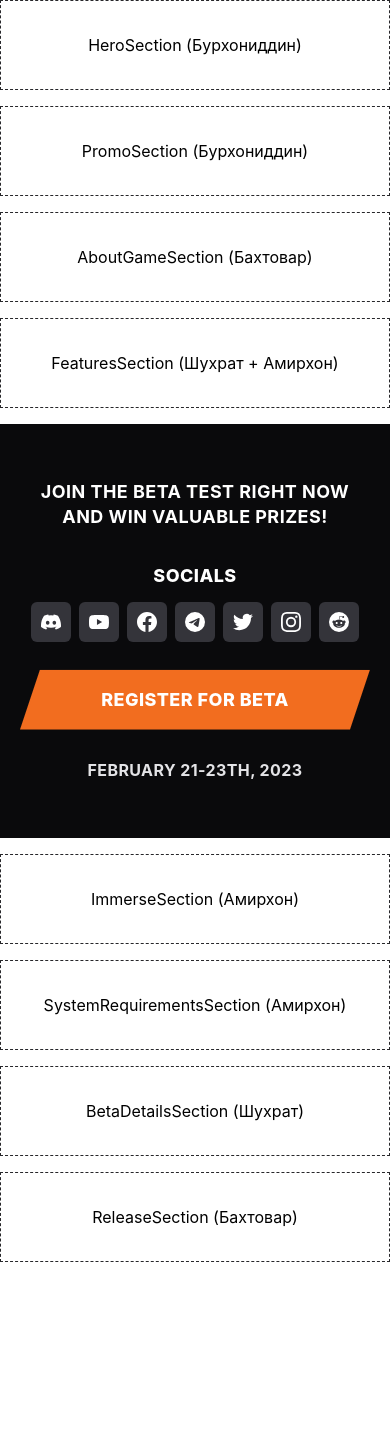
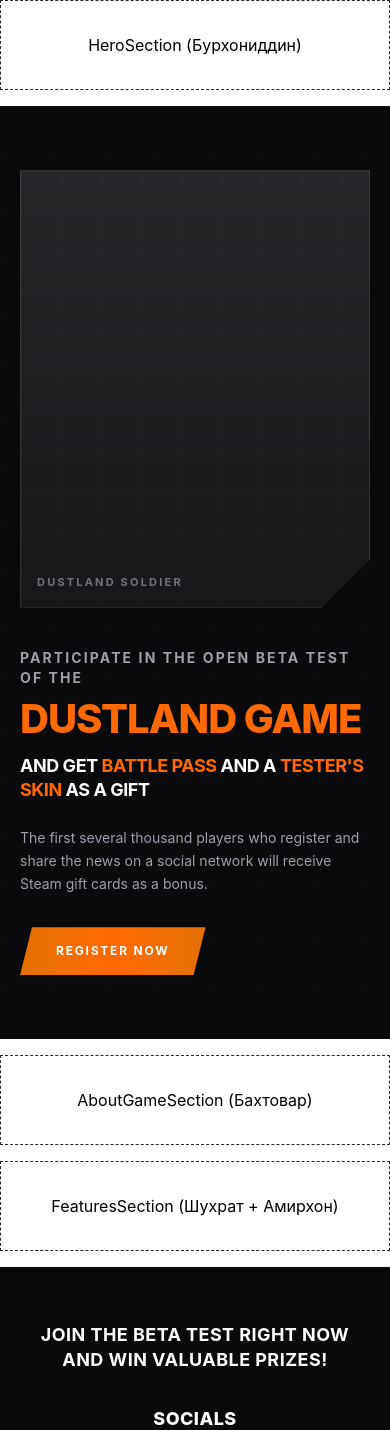
Before and after one commit to cozy-bit/dust-land, a React (Vite) app: page / in a window 390 px wide. Shown: the top 1430 px of the page. Before the commit the page ends 1262 px from the top, so only its background shows below. Built offline with nearby package versions, Linux system fonts and the light colour scheme.

Commit message:
feat(promo): DUSTLAND GAME participate block — poster heading w/ accents, promo text, register CTA, image slot; +promo i18n (en/ru); responsive

```diff
--- a/src/components/sections/PromoSection.jsx
+++ b/src/components/sections/PromoSection.jsx
@@ -1 +1,62 @@
-export const PromoSection = () => <section className="p-8 border border-dashed border-zinc-800 text-center">PromoSection (Бурхониддин)</section>;
+import { useTranslation } from 'react-i18next';
+import { Button } from '../ui/Button';
+
+const withAccents = (text) =>
+  text.split('*').map((part, i) =>
+    i % 2 === 1 ? (
+      <span key={i} className="text-orange-500">
+        {part}
+      </span>
+    ) : (
+      part
+    )
+  );
+
+export const PromoSection = () => {
+  const { t } = useTranslation();
+
+  return (
+    <section className="relative w-full overflow-hidden bg-[#0a0a0c] py-16 lg:py-24">
+      <div
+        aria-hidden="true"
+        className="pointer-events-none absolute inset-0 opacity-30 [background-image:linear-gradient(rgba(255,255,255,0.035)_1px,transparent_1px),linear-gradient(90deg,rgba(255,255,255,0.035)_1px,transparent_1px)] [background-size:52px_52px]"
+      />
+
+      <div className="relative mx-auto grid max-w-[1360px] items-center gap-10 px-5 md:px-10 lg:grid-cols-[1.05fr_0.95fr] lg:gap-16">
+        <div className="order-2 lg:order-1">
+          <p className="text-sm font-bold uppercase tracking-[0.15em] text-zinc-400 sm:text-base">
+            {t('promo.lead')}
+          </p>
+
+          <h2 className="mt-3 text-[clamp(2.5rem,6vw,4.25rem)] font-extrabold uppercase leading-[0.95] tracking-tight text-orange-500">
+            {t('promo.title')}
+          </h2>
+
+          <p className="mt-4 max-w-xl text-[clamp(1.125rem,2.2vw,1.6rem)] font-bold uppercase leading-snug tracking-tight text-white">
+            {withAccents(t('promo.tail'))}
+          </p>
+
+          <p className="mt-6 max-w-lg text-sm leading-relaxed text-zinc-400 sm:text-base">
+            {t('promo.text')}
+          </p>
+
+          <Button className="mt-8 px-9 py-4 text-xs tracking-[0.15em] sm:text-sm">
+            {t('promo.register')}
+          </Button>
+        </div>
+
+        <div className="order-1 lg:order-2">
+          <div className="relative aspect-[4/5] w-full overflow-hidden border border-white/10 bg-gradient-to-b from-zinc-800 to-zinc-900 [clip-path:polygon(0_0,100%_0,100%_calc(100%-48px),calc(100%-48px)_100%,0_100%)]">
+            <div
+              aria-hidden="true"
+              className="absolute inset-0 opacity-50 [background-image:linear-gradient(rgba(255,255,255,0.06)_1px,transparent_1px),linear-gradient(90deg,rgba(255,255,255,0.06)_1px,transparent_1px)] [background-size:40px_40px]"
+            />
+            <span className="absolute bottom-4 left-4 text-[11px] font-bold uppercase tracking-[0.2em] text-zinc-500">
+              {t('promo.imageAlt')}
+            </span>
+          </div>
+        </div>
+      </div>
+    </section>
+  );
+};
--- a/src/locales/en/translation.json
+++ b/src/locales/en/translation.json
@@ -13,5 +13,13 @@
     "socials": "SOCIALS",
     "register": "REGISTER FOR BETA",
     "date": "FEBRUARY 21-23TH, 2023"
+  },
+  "promo": {
+    "lead": "PARTICIPATE IN THE OPEN BETA TEST OF THE",
+    "title": "DUSTLAND GAME",
+    "tail": "AND GET *BATTLE PASS* AND A *TESTER'S SKIN* AS A GIFT",
+    "text": "The first several thousand players who register and share the news on a social network will receive Steam gift cards as a bonus.",
+    "register": "REGISTER NOW",
+    "imageAlt": "Dustland soldier"
   }
 }
--- a/src/locales/ru/translation.json
+++ b/src/locales/ru/translation.json
@@ -13,5 +13,13 @@
     "socials": "СОЦСЕТИ",
     "register": "РЕГИСТРАЦИЯ НА БЕТУ",
     "date": "21-23 ФЕВРАЛЯ, 2023"
+  },
+  "promo": {
+    "lead": "УЧАСТВУЙ В ОТКРЫТОМ БЕТА-ТЕСТЕ ИГРЫ",
+    "title": "DUSTLAND GAME",
+    "tail": "И ПОЛУЧИ *BATTLE PASS* И *СКИН ТЕСТИРОВЩИКА* В ПОДАРОК",
+    "text": "Первые несколько тысяч игроков, кто зарегистрируется и поделится новостью в соцсетях, получат подарочные карты Steam в качестве бонуса.",
+    "register": "ЗАРЕГИСТРИРОВАТЬСЯ",
+    "imageAlt": "Солдат Dustland"
   }
 }
```
